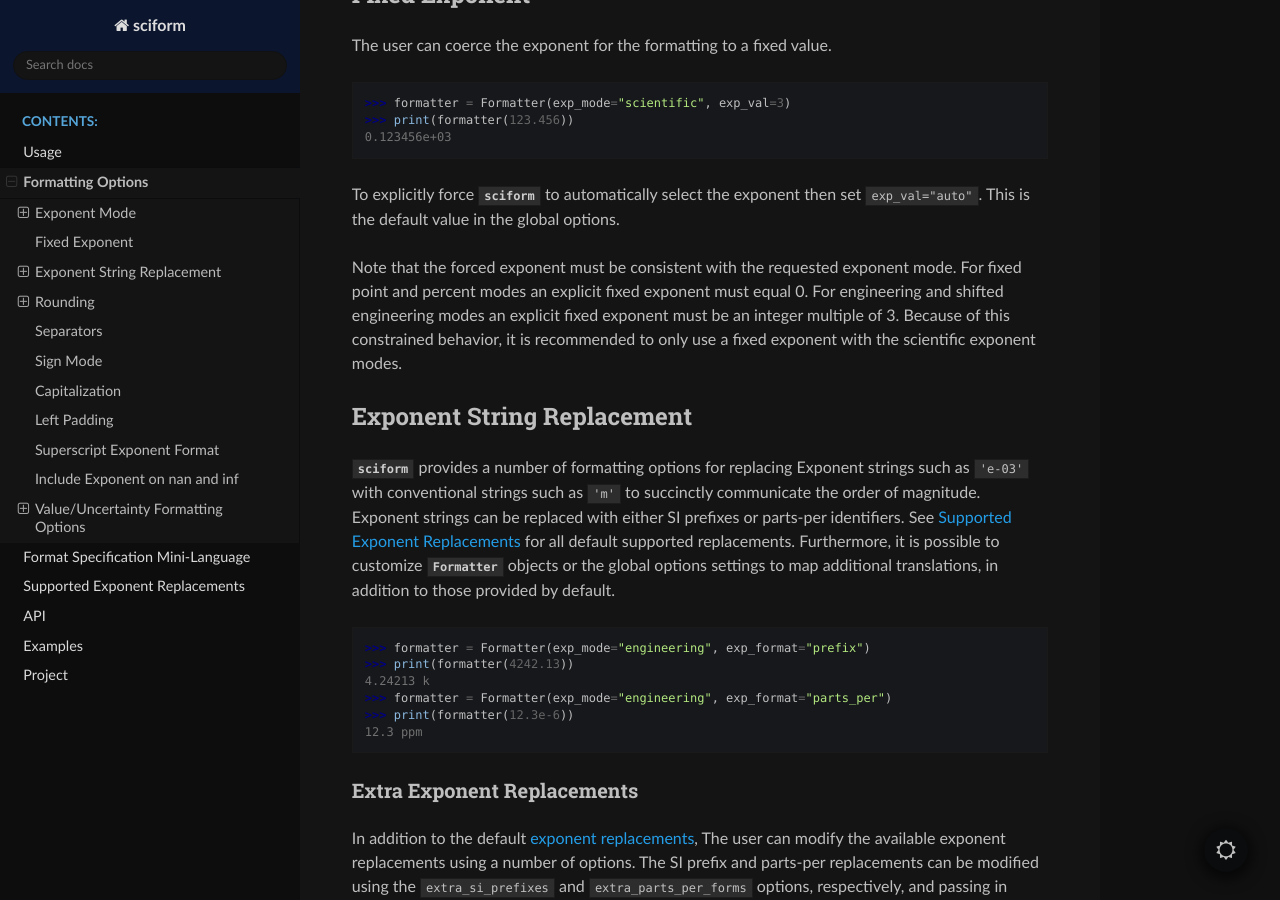
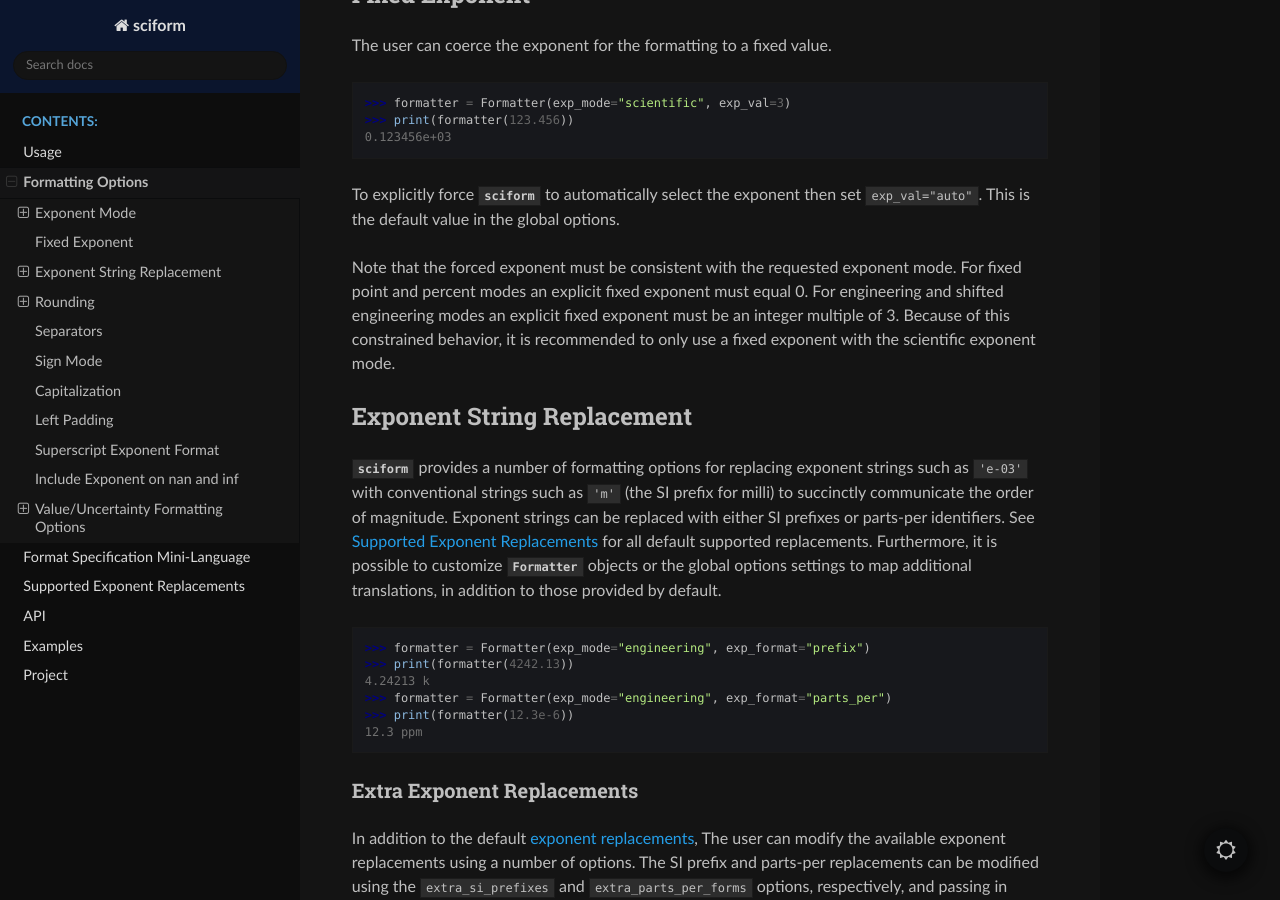
Before and after one commit to jagerber48/sciform, a Sphinx documentation site: the page built from docs/source/options.rst, in a window 1280 px wide and 900 px high, scrolled down 2181 px. Built offline with Sphinx 7.4.7 and the Read the Docs theme 3.1.0, drawn with Linux system fonts in a browser that asks for light colours.

Commit message:
minor docs cleanup

```diff
--- a/docs/source/options.rst
+++ b/docs/source/options.rst
@@ -24,7 +24,7 @@ formatting presents numbers in the form::
    num = mantissa * 10**exp
 
 Where exp is an integer.
-The different exponent modes control how ``mantissa``, and ``exp`` are
+The different exponent modes control how ``mantissa`` and ``exp`` are
 chosen for a given input number ``num``.
 
 .. _fixed_point:
@@ -142,7 +142,7 @@ For fixed point and percent modes an explicit fixed exponent must equal
 For engineering and shifted engineering modes an explicit fixed exponent
 must be an integer multiple of 3.
 Because of this constrained behavior, it is recommended to only use a
-fixed exponent with the scientific exponent modes.
+fixed exponent with the scientific exponent mode.
 
 .. _exp_str_replacement:
 
@@ -150,8 +150,9 @@ Exponent String Replacement
 ===========================
 
 :mod:`sciform` provides a number of formatting options for replacing
-Exponent strings such as ``'e-03'`` with conventional strings such as
-``'m'`` to succinctly communicate the order of magnitude.
+exponent strings such as ``'e-03'`` with conventional strings such as
+``'m'`` (the SI prefix for milli) to succinctly communicate the order
+of magnitude.
 Exponent strings can be replaced with either SI prefixes or parts-per
 identifiers.
 See :ref:`exp_replacements` for all default supported
```
